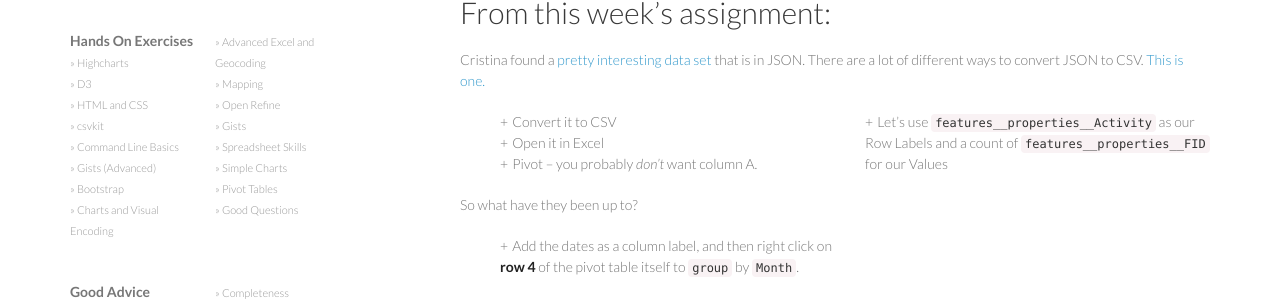
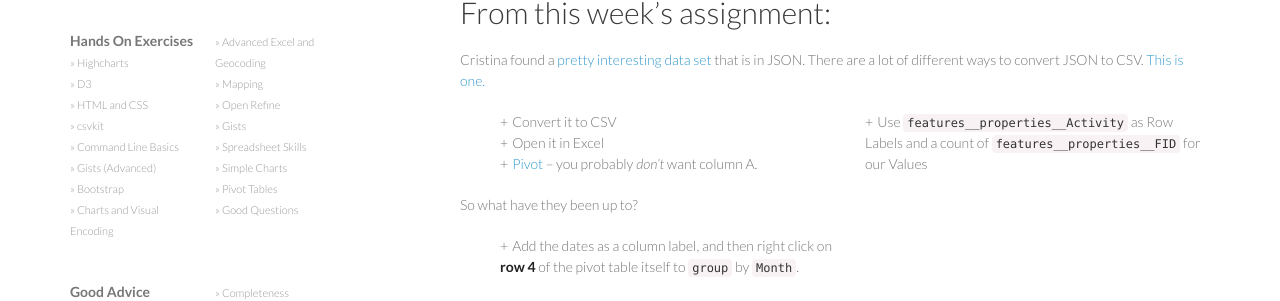
Before and after one commit to amandabee/CUNY-data-skills, a Jekyll site: the page built from _posts/2015-02-04-spreadsheets.md, in a window 1280 px wide and 1350 px high. Shown: the part 237-538 px from the top of the window. Built offline with Jekyll 4.4.1, drawn with Linux system fonts in a browser that asks for light colours; nearby versions of some CDN libraries.

```diff
--- a/_posts/2015-02-04-spreadsheets.md
+++ b/_posts/2015-02-04-spreadsheets.md
@@ -17,8 +17,8 @@ There are a lot of different ways to convert JSON to CSV. [This is one.](https:/
 
 + Convert it to CSV
 + Open it in Excel
-+ Pivot -- you probably *don't* want column A.
-+ Let's use `features__properties__Activity` as our Row Labels and a count of `features__properties__FID` for our Values
++ [Pivot](pivot.html) -- you probably *don't* want column A.
++ Use `features__properties__Activity` as Row Labels and a count of `features__properties__FID` for our Values
 
 So what have they been up to?
 
```
